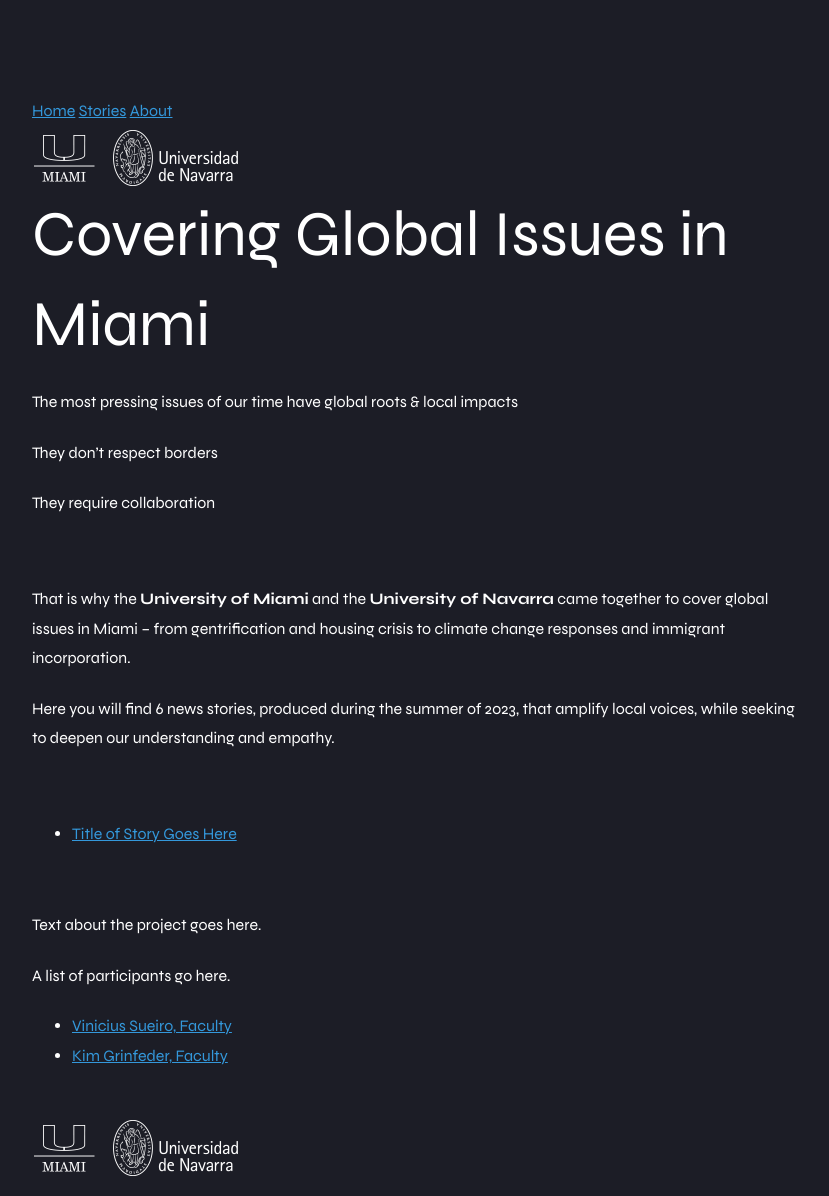
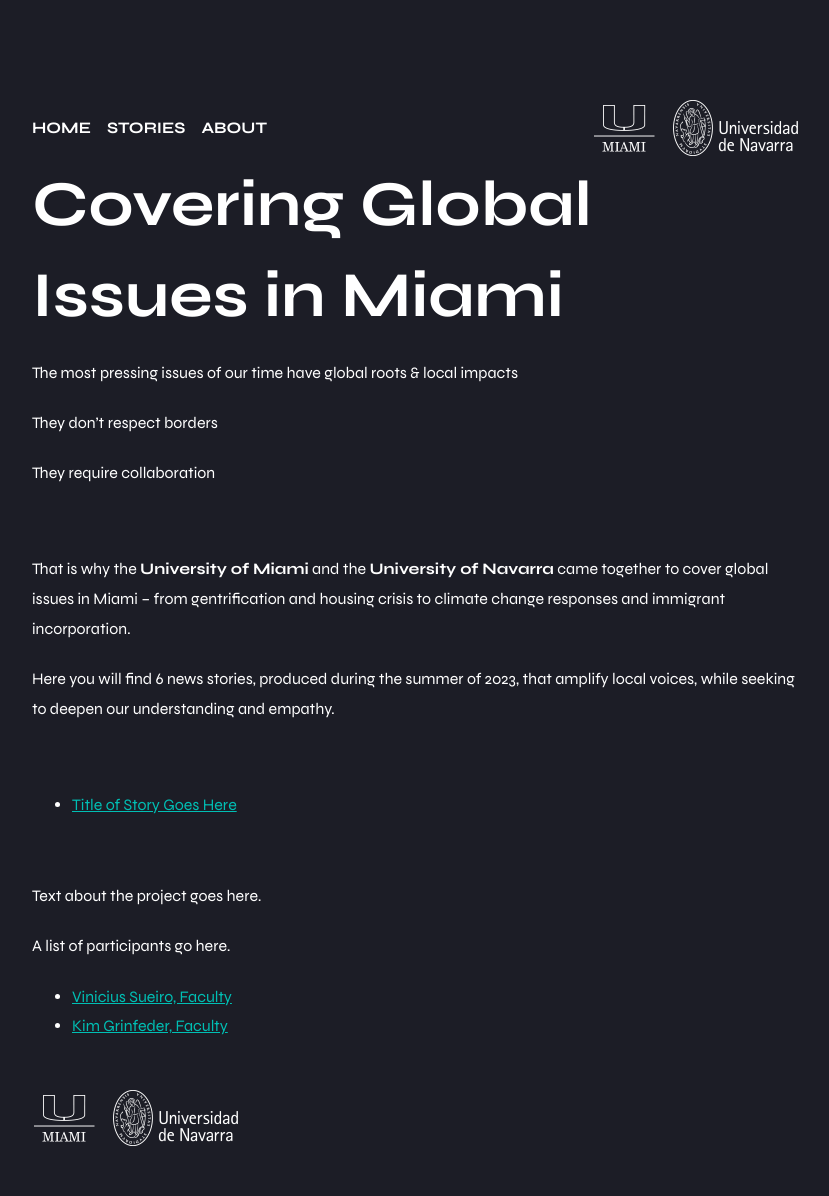
Before and after one commit to miami-navarra/miami-navarra.github.io, a Jekyll site: the page built from index.md, in a window 1280 px wide. Shown: the whole page, without its empty margins (224-1053 px from the left). Built offline with Jekyll 4.4.1, drawn with Linux system fonts in a browser that asks for light colours; after the commit the page ends 1166 px from its top, so only the background shows below that.

Commit message:
Add nav style

```diff
--- a/assets/css/air.css
+++ b/assets/css/air.css
@@ -95,7 +95,7 @@
 h4,
 .air-h4 {
   margin: 1.414rem 0 0.5rem;
-  font-weight: inherit;
+  font-weight: bold;
   line-height: 1.42;
 }
 
@@ -162,13 +162,13 @@
 
 a,
 a:visited {
-  color: #3498db;
+  color: #00bfb4;
 }
 
 a:hover,
 a:focus,
 a:active {
-  color: #2980b9;
+  opacity: 0.75;
 }
 
 pre {
--- /dev/null
+++ b/assets/css/nav.css
@@ -0,0 +1,17 @@
+nav {
+  display: flex;
+  justify-content: space-between;
+  align-items: center;
+}
+
+nav .sections {
+  display: flex;
+  gap: 16px;
+}
+
+nav .sections a {
+  text-transform: uppercase;
+  text-decoration: none;
+  font-weight: bold;
+  color: #fff;
+}
--- a/assets/css/style.css
+++ b/assets/css/style.css
@@ -1,2 +1,3 @@
 @import url(air.css);
+@import url(nav.css);
 @import url(logos.css);
```
